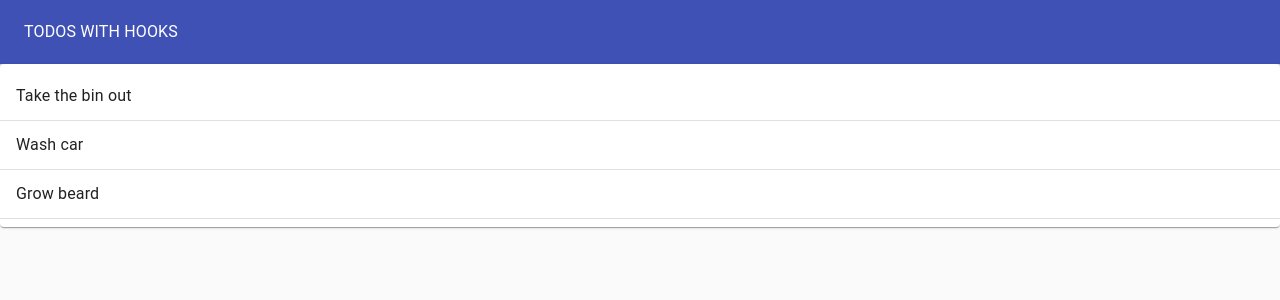
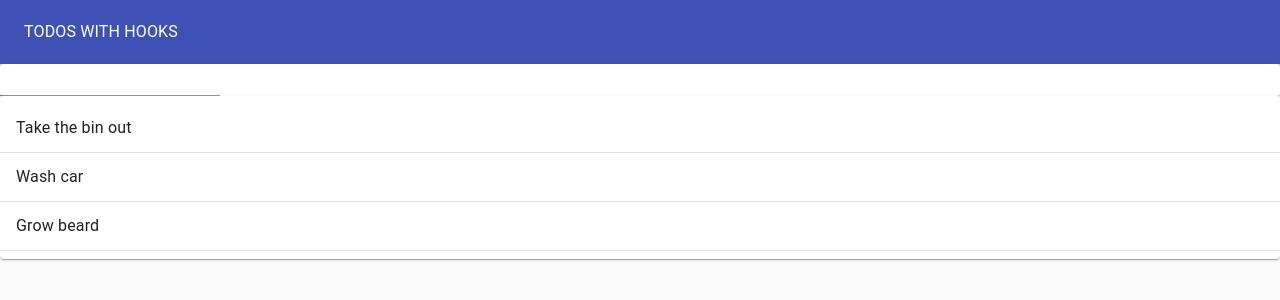
Before and after one commit to gustavo-camello/toDoList_ReactHooks, a React (Create React App) app: page / in a window 1280 px wide. Shown: the top 300 px of the page. Built offline with nearby package versions, Linux system fonts and the light colour scheme.

Commit message:
create form component

```diff
--- a/src/App.js
+++ b/src/App.js
@@ -1,4 +1,5 @@
 import React from "react";
+
 import TodoApp from "./TodoApp";
 
 function App() {
--- a/src/TodoApp.js
+++ b/src/TodoApp.js
@@ -1,4 +1,5 @@
 import React, {useState} from "react";
+import TodoForm from "./TodoForm";
 import TodoList from "./TodoList";
 import Typography from "@material-ui/core/Typography";
 import Paper from "@material-ui/core/Paper";
@@ -14,6 +15,10 @@ function TodoApp () {
     ]
     const [todos, setTodos] = useState(initialTodos);
 
+    const addTodo = newTodoText => {
+        setTodos([...todos, {id: 4, task: newTodoText, completed: false}])
+    }
+
     return (
         <Paper style={{
             padding: 0,
@@ -28,6 +33,7 @@ function TodoApp () {
                     <Typography color="inherit">TODOS WITH HOOKS</Typography>
                 </ToolBar>
             </AppBar>
+            <TodoForm addTodo={addTodo} />
             <TodoList todos={todos} />
         </Paper>
     )
--- /dev/null
+++ b/src/TodoForm.js
@@ -0,0 +1,22 @@
+import React, {useState} from "react";
+import useInputState from "./hooks/useInputState";
+import Paper from "@material-ui/core/Paper";
+import TextField from "@material-ui/core/TextField";
+
+function TodoForm (props) {
+    const [value, handleChange, reset] = useInputState("");
+
+    return (
+        <Paper>
+            <form onSubmit={ e => {
+                e.preventDefault();
+                props.addTodo(value);
+                reset();
+            }}>
+                <TextField value={value} onChange={handleChange}/>
+            </form>
+        </Paper>
+    )
+}
+
+export default TodoForm;
--- /dev/null
+++ b/src/hooks/useInputState.js
@@ -0,0 +1,15 @@
+import {useState} from "react";
+
+export default initalVal => {
+    const [value, setValue] = useState(initalVal);
+
+    const handleChange = e => {
+        setValue(e.target.value);
+    }
+
+    const reset = () => {
+        setValue("")
+    }
+
+    return [value, handleChange, reset];
+}
```
